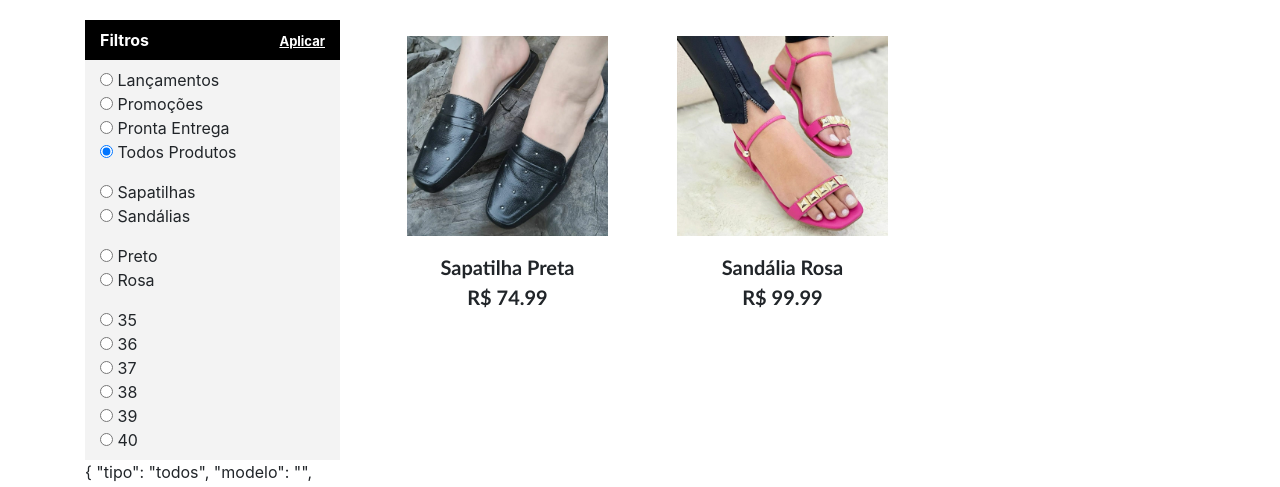
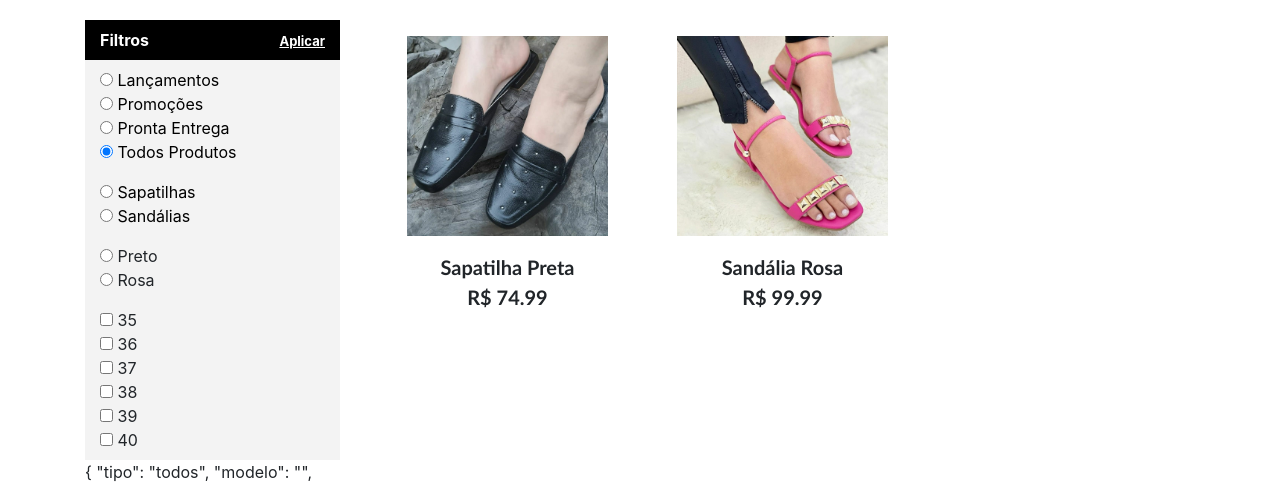
Before and after one commit to ph-honorato/stiloeu-frontend, an Angular app: page /produtos in a window 1280 px wide. Shown: the part 260-747 px from the top of the page. Built offline with nearby package versions, Linux system fonts and the light colour scheme.

Commit message:
Filtro por tipo

```diff
--- a/src/app/models/pre-database.model.ts
+++ b/src/app/models/pre-database.model.ts
@@ -18,8 +18,12 @@ export class PreDatabase {
             modelo: "Sapatilhas",
             cor: "Preto",
             disponivel: true,
-            dataAdicao: "2022-01-27",
-            prontaEntrega: false
+            prontaEntrega: false,
+            lancamento: true,
+            promocao: false,
+            precoPromocao: 0,
+            dataAdicao: "",
+            dataModificacao: ""
         },
         {
             id: 1,
@@ -31,8 +35,12 @@ export class PreDatabase {
             modelo: "Sandálias",
             cor: "Rosa",
             disponivel: true,
-            dataAdicao: "2022-01-27",
-            prontaEntrega: false
+            prontaEntrega: true,
+            lancamento: false,
+            promocao: true,
+            precoPromocao: 89.99,
+            dataAdicao: "",
+            dataModificacao: ""
         },
     ];
 
--- a/src/app/pages/produtos/produtos.component.css
+++ b/src/app/pages/produtos/produtos.component.css
@@ -33,3 +33,14 @@
 .filtro-inferior {
     background-color: rgb(243, 243, 243);
 }
+
+
+
+.filtro-opcao {
+    cursor: pointer;
+    color: black;
+}
+
+.filtro-opcao:hover {
+    text-decoration: underline;
+}
--- a/src/app/pages/produtos/produtos.component.html
+++ b/src/app/pages/produtos/produtos.component.html
@@ -23,7 +23,7 @@
                     </div>
 
                     <div class="col-6 text-right">
-                        <b style="color: white;font-size: 13px;text-decoration: underline;cursor: pointer;" (click)="addTest()">Aplicar</b>
+                        <b style="color: white;font-size: 13px;text-decoration: underline;cursor: pointer;" (click)="aplicarFiltros()">Aplicar</b>
                     </div>
 
                 </div>
@@ -39,19 +39,23 @@
                         <div class="col-12">
 
                             <span>
-                                <input type="radio" id="lancamentos" value="lancamentos" formControlName="tipo"/> Lançamentos <br>
+                                <input type="radio" id="lancamentos" value="lancamentos" formControlName="tipo"/>
+                                <a class="filtro-opcao" (click)="filtrarLancamentos()">&nbsp;Lançamentos</a>  <br>
                             </span>
 
                             <span>
-                                <input type="radio" id="promocoes" value="promocoes" formControlName="tipo" /> Promoções <br>
+                                <input type="radio" id="promocoes" value="promocoes" formControlName="tipo" />
+                                <a class="filtro-opcao" (click)="filtrarPromocoes()">&nbsp;Promoções</a>  <br>
                             </span>
 
                             <span>
-                                <input type="radio" id="pronta-entrega" value="pronta-entrega" formControlName="tipo" /> Pronta Entrega <br>
+                                <input type="radio" id="pronta-entrega" value="pronta-entrega" formControlName="tipo" />
+                                <a class="filtro-opcao" (click)="filtrarProntaEntrega()">&nbsp;Pronta Entrega</a>  <br>
                             </span>
 
                             <span>
-                                <input type="radio" id="todos" value="todos" formControlName="tipo"  /> Todos Produtos <br>
+                                <input type="radio" id="todos" value="todos" formControlName="tipo"  />
+                                <a class="filtro-opcao" (click)="filtrarTodosProdutos()">&nbsp;Todos Produtos</a>  <br>
                             </span>
 
                         </div>
@@ -63,7 +67,7 @@
                         <div class="col-12">
 
                             <span *ngFor="let modelo of arrayModelosFiltros">
-                                <input type="radio"  [value]="modelo" formControlName="modelo"/> {{modelo}} <br>
+                                <input type="radio"  [value]="modelo" formControlName="modelo"/> <a class="filtro-opcao">&nbsp;{{modelo}}</a>  <br>
                             </span>
 
                         </div>
@@ -87,7 +91,7 @@
                         <div class="col-12">
 
                             <span *ngFor="let numero of arrayNumerosFiltros">
-                                <input type="radio"  [value]="numero" formControlName="numero"/> {{numero}} <br>
+                                <input type="checkbox"  [value]="numero" formControlName="numero"/> {{numero}} <br>
                             </span>
 
                         </div>
--- a/src/app/pages/produtos/produtos.component.ts
+++ b/src/app/pages/produtos/produtos.component.ts
@@ -77,9 +77,82 @@ export class ProdutosComponent implements OnInit {
 
     // this.produtosExibidos.push(p);
 
-    console.log(this.filtrosForm.value);
+    // console.log(this.filtrosForm);
+
+    console.log(this.numero);
+
+  }
+
+  aplicarFiltros(){
+
+    //Array Intermediário
+    var array: Array<Produto> = [];
+
+    if(this.tipo.value == "todos"){
+
+      for(var x=0; x < this.pd.preDatabase.length; x++){
+
+        if( this.pd.preDatabase[x].disponivel )
+          array.push( this.pd.preDatabase[x] );
+
+      }
+
+    } else if (this.tipo.value == "lancamentos") {
+
+      for(var x=0; x < this.pd.preDatabase.length; x++){
+
+        if( this.pd.preDatabase[x].disponivel && this.pd.preDatabase[x].lancamento )
+          array.push( this.pd.preDatabase[x] );
+
+      }
+
+    } else if (this.tipo.value == "promocoes") {
+
+      for(var x=0; x < this.pd.preDatabase.length; x++){
+
+        if( this.pd.preDatabase[x].disponivel &&  this.pd.preDatabase[x].promocao )
+          array.push( this.pd.preDatabase[x] );
+
+      }
+
+    } else if (this.tipo.value == "pronta-entrega") {
+
+      for(var x=0; x < this.pd.preDatabase.length; x++){
+
+        if( this.pd.preDatabase[x].disponivel &&  this.pd.preDatabase[x].prontaEntrega )
+          array.push( this.pd.preDatabase[x] );
+
+      }
+
+    }
+
+
+    //Atualiza o array
+    this.produtosExibidos = array;
+
 
   }
 
 
+  filtrarLancamentos(){
+    this.tipo.setValue("lancamentos");
+    this.aplicarFiltros();
+  }
+
+  filtrarPromocoes(){
+    this.tipo.setValue("promocoes");
+    this.aplicarFiltros();
+  }
+
+  filtrarProntaEntrega(){
+    this.tipo.setValue("pronta-entrega");
+    this.aplicarFiltros();
+  }
+
+  filtrarTodosProdutos(){
+    this.tipo.setValue("todos");
+    this.aplicarFiltros();
+  }
+
+
 }
```
Also changed, not shown: src/app/models/produto.model.ts (+5 -8 lines).
